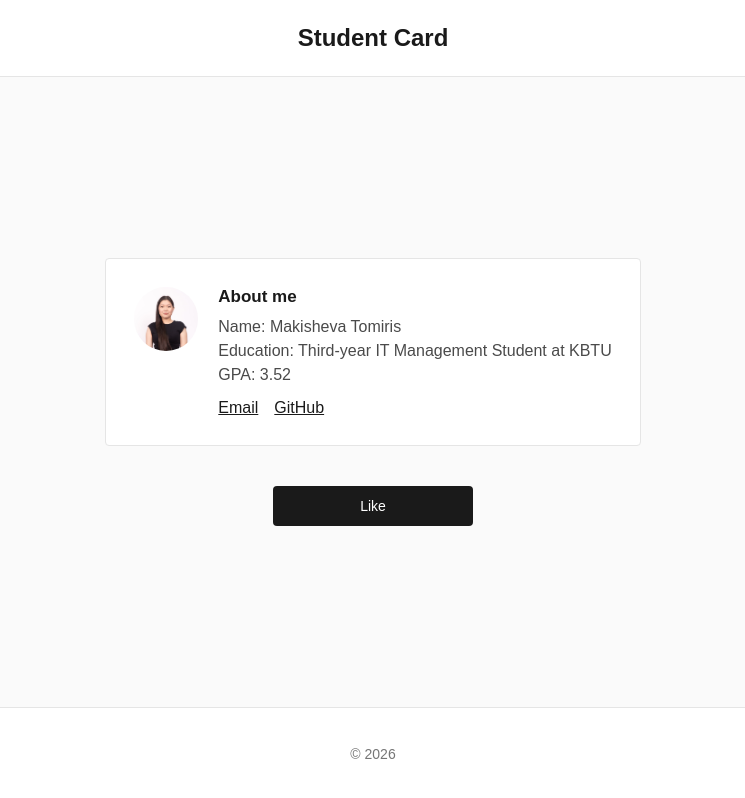
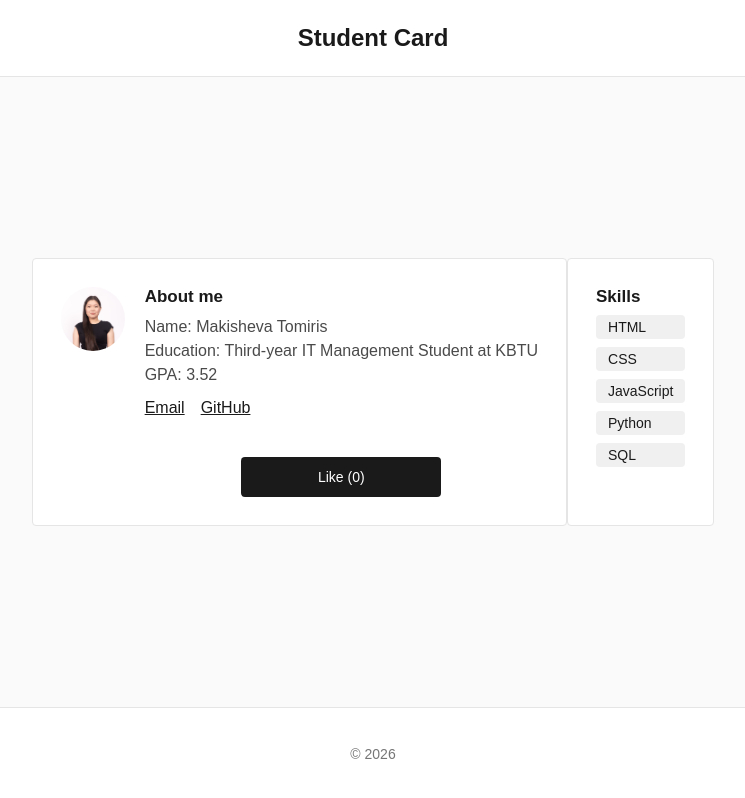
Before and after one commit to makishevat/iwamad-practice, a React (Vite) app: page / in a window 1280 px wide. Shown: the whole page, without its empty margins (267-1012 px from the left). Built offline with nearby package versions, Linux system fonts and the light colour scheme.

Commit message:
Week-03 Part 2

```diff
--- a/index.html
+++ b/index.html
@@ -4,7 +4,7 @@
     <meta charset="UTF-8" />
     <link rel="icon" type="image/png" href="/laptop.png />
     <meta name="viewport" content="width=device-width, initial-scale=1.0" />
-    <title>iwamad-practice</title>
+    <title>Profile-Card</title>
   </head>
   <body>
     <div id="root"></div>
--- a/src/App.tsx
+++ b/src/App.tsx
@@ -1,11 +1,22 @@
-import { useState } from "react";
 import { Header } from "./components/Header";
 import { ProfileCard } from "./components/ProfileCard";
 import { Footer } from "./components/Footer";
+import { SkillItem } from "./components/SkillItem";
+
+type Skill = {
+  id: number;
+  label: string;
+};
+
+const skills: Skill[] = [
+  { id: 1, label: "HTML" },
+  { id: 2, label: "CSS" },
+  { id: 3, label: "JavaScript" },
+  { id: 4, label: "Python" },
+  { id: 5, label: "SQL" },
+];
 
 function App() {
-  const [liked, setLiked] = useState(false);
-
   return (
     <>
       <Header title="Student Card" />
@@ -20,14 +31,23 @@ function App() {
             email="you@example.com"
             githubUrl="https://github.com/yourusername"
           />
+
+          <section className="card">
+            <div className="card-text">
+              <h2>Skills</h2>
+
+              {skills.length === 0 && <p>No skills added yet.</p>}
+
+              {skills.length > 0 && (
+                <ul className="skills-list">
+                  {skills.map((skill) => (
+                    <SkillItem key={skill.id} skill={skill} />
+                  ))}
+                </ul>
+              )}
+            </div>
+          </section>
         </div>
-
-        <button
-          className={`like-btn${liked ? " liked" : ""}`}
-          onClick={() => setLiked(!liked)}
-        >
-          {liked ? "Liked" : "Like"}
-        </button>
       </main>
 
       <Footer year={2026} />
--- a/src/components/ProfileCard.tsx
+++ b/src/components/ProfileCard.tsx
@@ -1,3 +1,5 @@
+import { useState } from "react";
+
 type ProfileCardProps = {
   name: string;
   education: string;
@@ -15,6 +17,12 @@ export function ProfileCard({
   email,
   githubUrl,
 }: ProfileCardProps) {
+  const [likes, setLikes] = useState(0);
+
+  function handleClick() {
+    setLikes(likes + 1);
+  }
+
   return (
     <section className="card">
       <img src={avatarUrl} alt={name} className="avatar" />
@@ -31,6 +39,9 @@ export function ProfileCard({
           <a href={`mailto:${email}`}>Email</a>
           <a href={githubUrl}>GitHub</a>
         </div>
+        <button className="like-btn" onClick={handleClick}>
+          Like ({likes})
+        </button>
       </div>
     </section>
   );
--- /dev/null
+++ b/src/components/SkillItem.tsx
@@ -0,0 +1,12 @@
+type Skill = {
+  id: number;
+  label: string;
+};
+
+type SkillItemProps = {
+  skill: Skill;
+};
+
+export function SkillItem({ skill }: SkillItemProps) {
+  return <li className="skill-item">{skill.label}</li>;
+}
--- a/src/style.css
+++ b/src/style.css
@@ -122,6 +122,20 @@ main {
   background-color: #dc2626;
 }
 
+.skills-list {
+  list-style: none;
+  padding: 0;
+  margin: 0;
+}
+
+.skill-item {
+  background-color: #f0f0f0;
+  padding: 4px 12px;
+  border-radius: 4px;
+  font-size: 14px;
+  margin-bottom: 8px;
+}
+
 @media (max-width: 480px) {
   .card {
     flex-direction: column;
```
